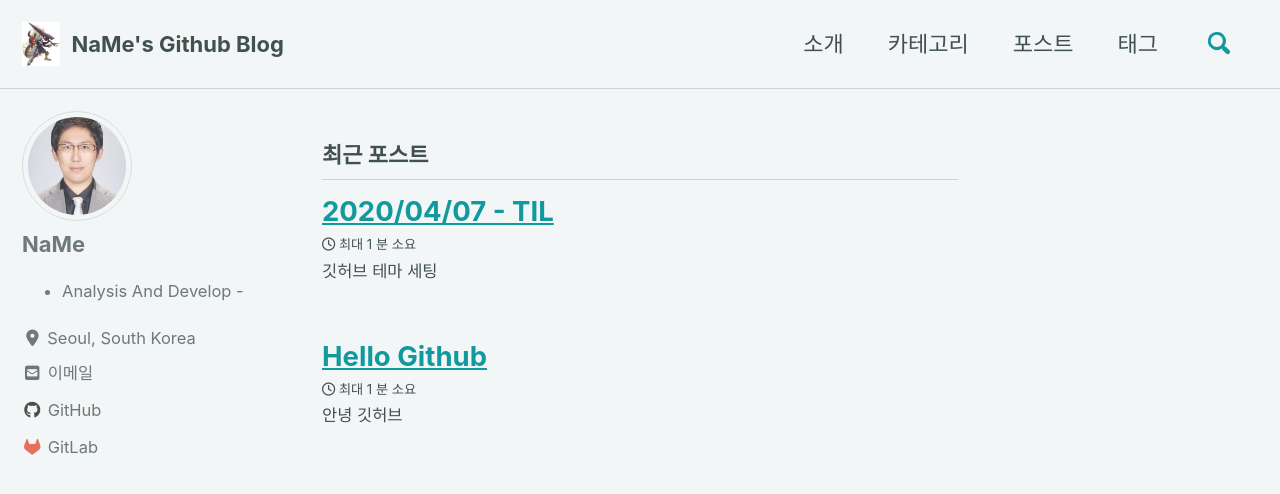
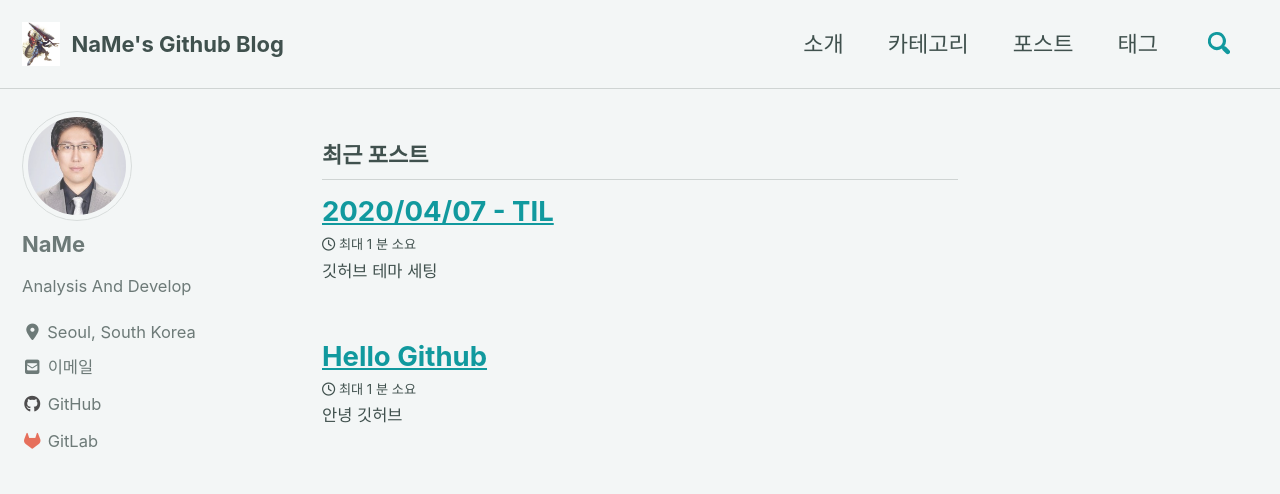
Before and after one commit to kjh2000a/blog, a Jekyll site: the page built from index.html, in a window 1280 px wide and 900 px high. Shown: the top 494 px of the window. Built offline with Jekyll 4.4.1, drawn with Linux system fonts in a browser that asks for light colours; cached includes are drawn as plain includes; nearby versions of some CDN libraries; the list of posts is cut into pages by our own code.

Commit message:
no message

```diff
--- a/_config.yml
+++ b/_config.yml
@@ -26,7 +26,7 @@ baseurl                  : # the subpath of your site, e.g. "/blog"
 repository               : "kjh2000a/Blog" # GitHub username/repo-name e.g. "mmistakes/minimal-mistakes"
 teaser                   : # path of fallback teaser image, e.g. "/assets/images/500x300.png"
 logo                     : "/assets/logo.jpg" # path of logo image to display in the masthead, e.g. "/assets/images/88x88.png"
-masthead_title           : # "- Analysis And Develop -" # overrides the website title displayed in the masthead, use " " for no title
+masthead_title           : # "Analysis And Develop" # overrides the website title displayed in the masthead, use " " for no title
 # breadcrumbs            : false # true, false (default)
 words_per_minute         : 200
 comments:
@@ -95,7 +95,7 @@ analytics:
 author:
   name             : "NaMe"
   avatar           : "/assets/myphoto.jpg" # path of avatar image, e.g. "/assets/images/bio-photo.jpg"
-  bio              : "- Analysis And Develop -"
+  bio              : "Analysis And Develop"
   location         : "Seoul, South Korea"
   email            : "kjh2000a@hanmail.net"
   github           : "kjh2000a"
```
